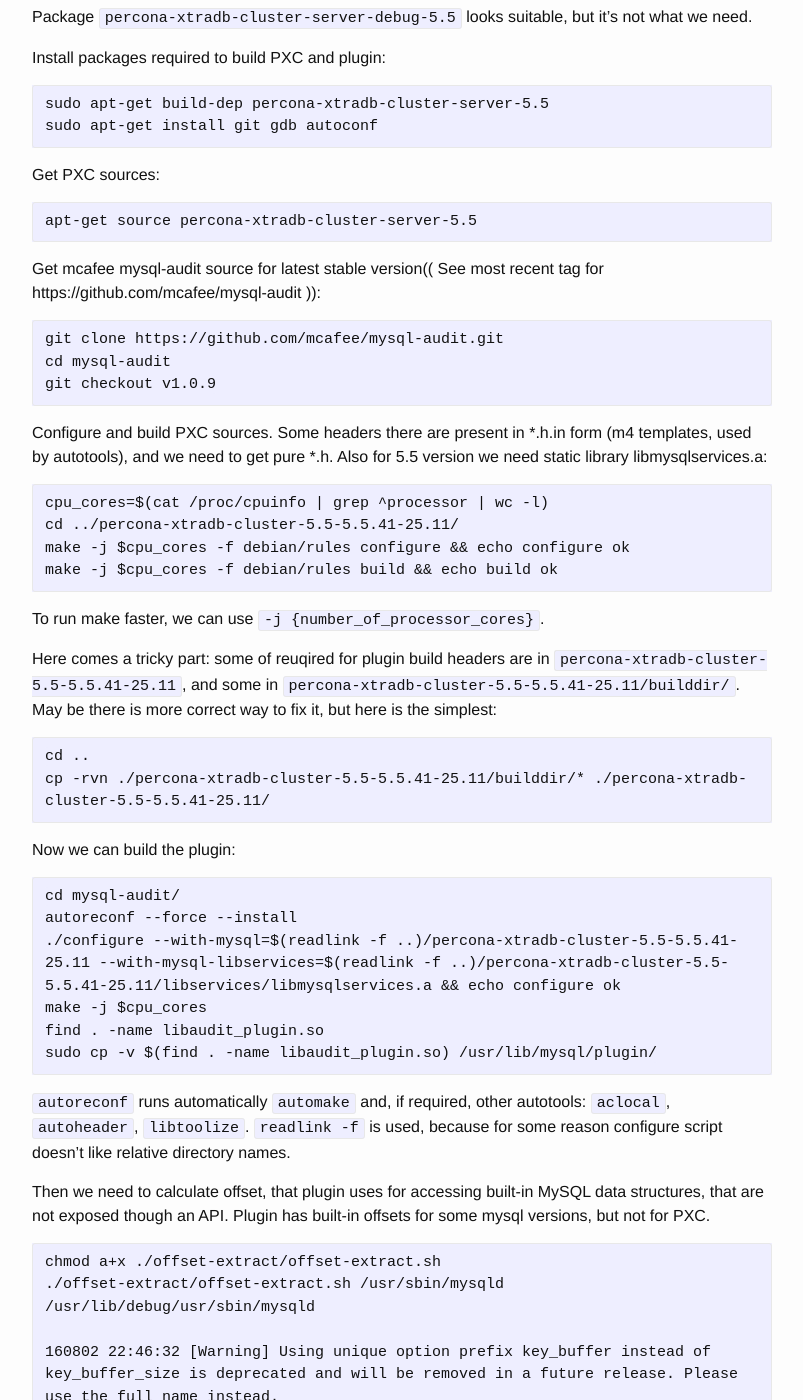
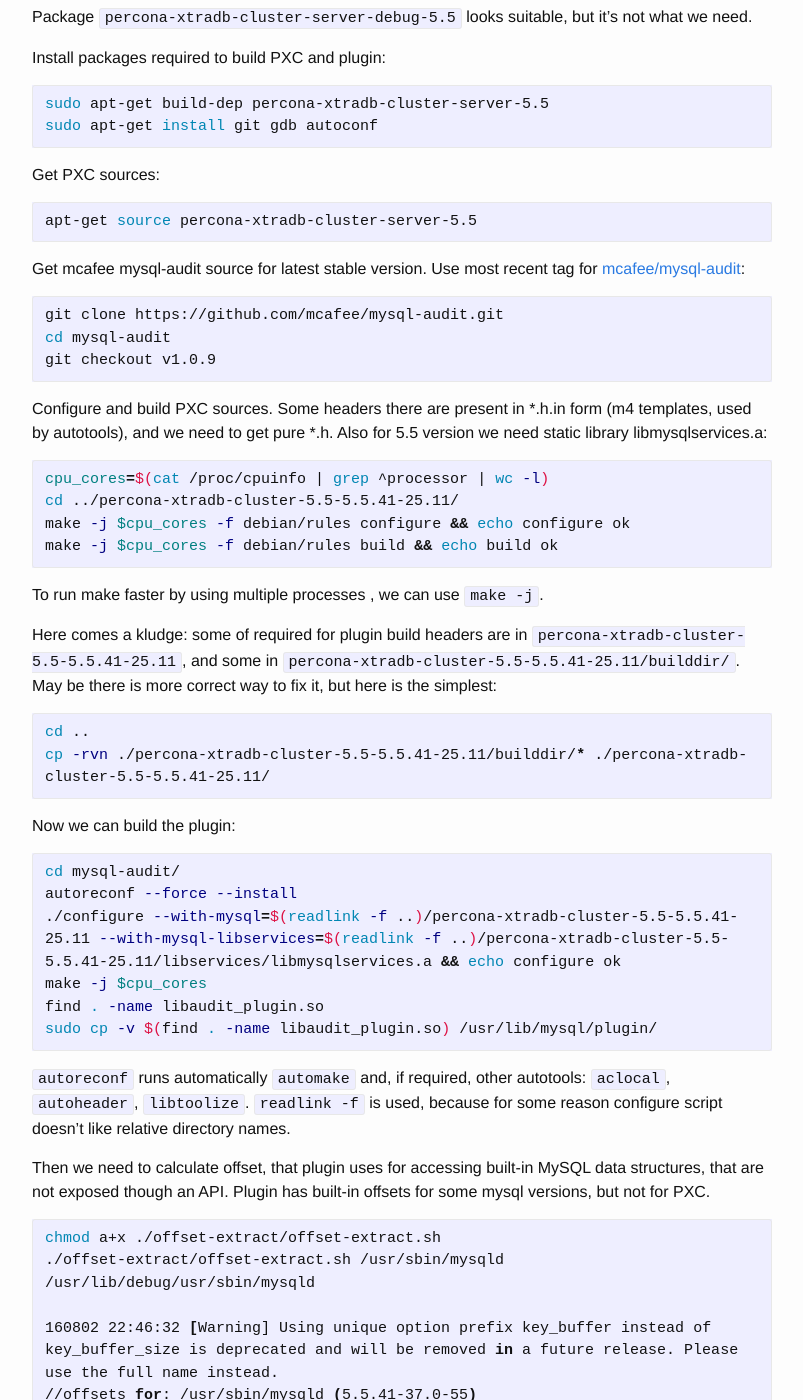
Before and after one commit to selivan/selivan.github.io, a Jekyll site: the page built from _posts/2016-08-03-build-mcafee-mysql-audit-plugin-for-percona-pxc-5.5-on-ubuntu-trusty.md, in a window 1280 px wide and 1400 px high, scrolled down 636 px. Shown: the whole window, without its empty margins (238-1041 px from the left). Built offline with Jekyll 4.4.1, drawn with Linux system fonts in a browser that asks for light colours; comment, search, counter and statistics services are not loaded; some of the changed text lies outside the part shown.

Commit message:
some post fixes

````diff
--- a/_posts/2016-08-03-build-mcafee-mysql-audit-plugin-for-percona-pxc-5.5-on-ubuntu-trusty.md
+++ b/_posts/2016-08-03-build-mcafee-mysql-audit-plugin-for-percona-pxc-5.5-on-ubuntu-trusty.md
@@ -3,12 +3,13 @@
 title:  "Building McAfee mysql audit plugin for Percona XtraDB Cluster 5.5 on Ubuntu 14.04.Trusty"
 tags: [mysql,pxc,audit]
 ---
-Percona XtraDB Cluster already includes audit plugin: [Percona Server 5.5 Audit Log Plugin](https://www.percona.com/doc/percona-server/5.5/management/audit_log_plugin.html). It is alternative implementation of MySQL Enterprise Audit Log Plugin by Oracle. Unfortunately, in 5.5 version it can not exclude some users from logging. For some use cases this faeture is crucial.
+Percona XtraDB Cluster already includes audit plugin: [Percona Server 5.5 Audit Log Plugin](https://www.percona.com/doc/percona-server/5.5/management/audit_log_plugin.html). It is alternative implementation of [MySQL Enterprise Audit Log Plugin](https://dev.mysql.com/doc/refman/5.5/en/audit-log.html) by Oracle. Unfortunately, in 5.5 version it can not exclude some users from logging. For some use cases this feature is crucial.
 
-[McAfee mysql audit plugin](https://github.com/mcafee/mysql-audit) can do it for any mysql version: 5.5, 5.6, 5.7. There are no pre-compiled binaries for PXC 5.5, so we need to build it manualy, which is a little tricky.
+[McAfee mysql audit plugin](https://github.com/mcafee/mysql-audit) can do it for any mysql version: 5.5, 5.6, 5.7. There is no pre-compiled binaries for PXC 5.5, so we need to build it manualy, which is a little tricky.
 
 Add Precona repository and install PXC packages, including packages with debug symbols:
-```
+
+```bash
 wget https://repo.percona.com/apt/percona-release_0.1-3.$(lsb_release -sc)_all.deb
 sudo dpkg -i percona-release_0.1-3.$(lsb_release -sc)_all.deb
 sudo apt-get update
@@ -17,48 +18,46 @@
 Package `percona-xtradb-cluster-server-debug-5.5` looks suitable, but it's not what we need.
 
 Install packages required to build PXC and plugin:
-```
+
+```bash
 sudo apt-get build-dep percona-xtradb-cluster-server-5.5
 sudo apt-get install git gdb autoconf
 ```
-{% comment %}
-To build mcafee-mysql-audit, we need automake-1.15. We can install it from [ondrej/autotools ppa](https://launchpad.net/~ondrej/+archive/ubuntu/autotools):
-```
-sudo add-apt-repository ppa:ondrej/autotools
-sudo apt-get update
-sudo apt-get install automake
-```
-{% endcomment %}
 
 Get PXC sources:
-```
+
+```bash
 apt-get source percona-xtradb-cluster-server-5.5
 ```
 
-Get mcafee mysql-audit source for latest stable version(( See most recent tag for https://github.com/mcafee/mysql-audit )):
-```
+Get mcafee mysql-audit source for latest stable version. Use most recent tag for [mcafee/mysql-audit](https://github.com/mcafee/mysql-audit):
+
+```bash
 git clone https://github.com/mcafee/mysql-audit.git
 cd mysql-audit
 git checkout v1.0.9
 ```
 
-Configure and build PXC sources. Some headers there are present in *.h.in form (m4 templates, used by autotools), and we need to get pure *.h. Also for 5.5 version we need static library libmysqlservices.a:
-```
+Configure and build PXC sources. Some headers there are present in \*.h.in form (m4 templates, used by autotools), and we need to get pure \*.h. Also for 5.5 version we need static library libmysqlservices.a:
+
+```bash
 cpu_cores=$(cat /proc/cpuinfo | grep ^processor | wc -l)
 cd ../percona-xtradb-cluster-5.5-5.5.41-25.11/
 make -j $cpu_cores -f debian/rules configure && echo configure ok
 make -j $cpu_cores -f debian/rules build && echo build ok
 ```
-To run make faster, we can use `-j {number_of_processor_cores}`.
+To run make faster by using multiple processes , we can use `make -j`.
 
-Here comes a tricky part: some of reuqired for plugin build headers are in `percona-xtradb-cluster-5.5-5.5.41-25.11`, and some in `percona-xtradb-cluster-5.5-5.5.41-25.11/builddir/`. May be there is more correct way to fix it, but here is the simplest:
-```
+Here comes a kludge: some of required for plugin build headers are in `percona-xtradb-cluster-5.5-5.5.41-25.11`, and some in `percona-xtradb-cluster-5.5-5.5.41-25.11/builddir/`. May be there is more correct way to fix it, but here is the simplest:
+
+```bash
 cd ..
 cp -rvn ./percona-xtradb-cluster-5.5-5.5.41-25.11/builddir/* ./percona-xtradb-cluster-5.5-5.5.41-25.11/
 ```
 
 Now we can build the plugin:
-```
+
+```bash
 cd mysql-audit/
 autoreconf --force --install
 ./configure --with-mysql=$(readlink -f ..)/percona-xtradb-cluster-5.5-5.5.41-25.11 --with-mysql-libservices=$(readlink -f ..)/percona-xtradb-cluster-5.5-5.5.41-25.11/libservices/libmysqlservices.a && echo configure ok
@@ -69,19 +68,20 @@
 `autoreconf` runs automatically `automake` and, if required, other autotools: `aclocal`, `autoheader`, `libtoolize`. `readlink -f` is used, because for some reason configure script doesn't like relative directory names.
 
 Then we need to calculate offset, that plugin uses for accessing built-in MySQL data structures, that are not exposed though an API. Plugin has built-in offsets for some mysql versions, but not for PXC.
-```
+
+```bash
 chmod a+x ./offset-extract/offset-extract.sh
 ./offset-extract/offset-extract.sh /usr/sbin/mysqld /usr/lib/debug/usr/sbin/mysqld
 
 160802 22:46:32 [Warning] Using unique option prefix key_buffer instead of key_buffer_size is deprecated and will be removed in a future release. Please use the full name instead.
 //offsets for: /usr/sbin/mysqld (5.5.41-37.0-55)
 {"5.5.41-37.0-55","4aa67e7bbbde1b77a557fcbb7df995dc", 6576, 6624, 4112, 4624, 104, 2608, 96, 0, 32, 104, 136, 6728},
-
 ```
-First script argument is mysqld executable and second - it's debugging symbols.
+First script argument is mysqld executable and second is it's debugging symbols.
 
 Let's try to run plugin. Add this to [mysqld] section of `my.ini`:
-```
+
+```bash
 #
 # * Audit plugin
 #
@@ -91,7 +91,7 @@
 audit_offsets=6576, 6624, 4112, 4624, 104, 2608, 96, 0, 32, 104, 136, 6728
 audit_json_file=ON
 audit_json_log_file=/var/log/mysql/mysql-audit.json
-# Security - disable uninstall of audit plugin
+# Security: disable uninstall of audit plugin
 audit_uninstall_plugin=OFF
 ```
 Restart mysqld, check error.log and mysql-audit.json.
````
